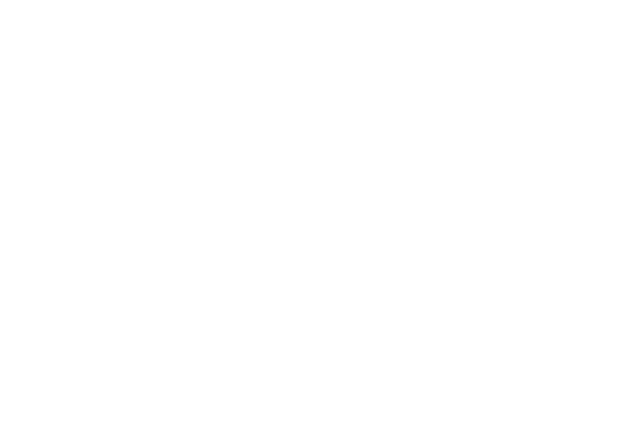
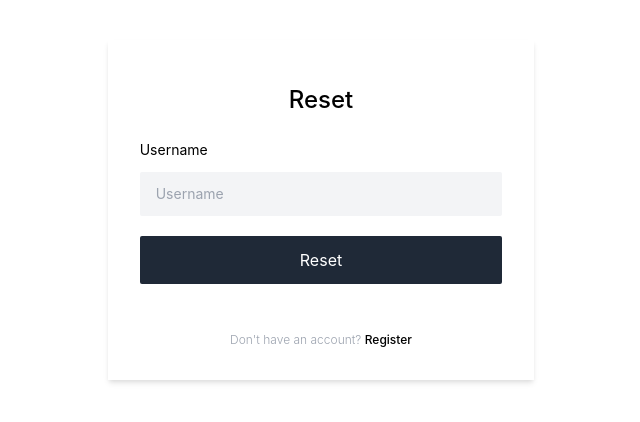
Before and after one commit to pranaybinju/kip-perk-front-end, a React (Create React App) app: page /reset in a window 1280 px wide. Shown: the top 422 px of the page, without its empty margins (319-959 px from the left). Built offline with nearby package versions, Linux system fonts and the light colour scheme.

Commit message:
Add <Reset /> component

```diff
--- a/src/App.tsx
+++ b/src/App.tsx
@@ -6,6 +6,7 @@
 
 import { Login } from './components';
 import { Register } from './components';
+import { Reset } from './components';
 
 function App() {
   return (
@@ -17,6 +18,9 @@
         <Route path="/register">
           <Register />
         </Route>
+        <Route path="/reset">
+          <Reset />
+        </Route>
       </Switch>
     </Router>
   );
--- /dev/null
+++ b/src/components/Reset.tsx
@@ -0,0 +1,26 @@
+import React from 'react';
+
+import { Link } from 'react-router-dom';
+
+function Reset() {
+  return (
+    <div className="bg-white lg:w-4/12 md:6/12 w-10/12 m-auto my-10 shadow-md">
+      <div className="py-8 px-8 rounded-xl">
+        <h1 className="font-medium text-2xl mt-3 text-center">Reset</h1>
+
+        <form className="mt-6">
+          <div className="my-5 text-sm">
+            <label htmlFor="username" className="block text-black">Username</label>
+            <input type="text" autoFocus id="username" className="rounded-sm px-4 py-3 mt-3 focus:outline-none bg-gray-100 w-full" placeholder="Username" />
+          </div>
+
+          <button className="block text-center text-white bg-gray-800 p-3 duration-300 rounded-sm hover:bg-black w-full">Reset</button>
+        </form>
+
+        <p className="mt-12 text-xs text-center font-light text-gray-400">Don't have an account? <Link to="/register" className="text-black font-medium">Register</Link></p>
+      </div>
+    </div>
+  );
+}
+
+export default Reset;
--- a/src/components/index.ts
+++ b/src/components/index.ts
@@ -1,7 +1,9 @@
 import Login from './Login';
 import Register from './Register';
+import Reset from './Reset';
 
 export {
   Login,
-  Register
+  Register,
+  Reset
 };
```
